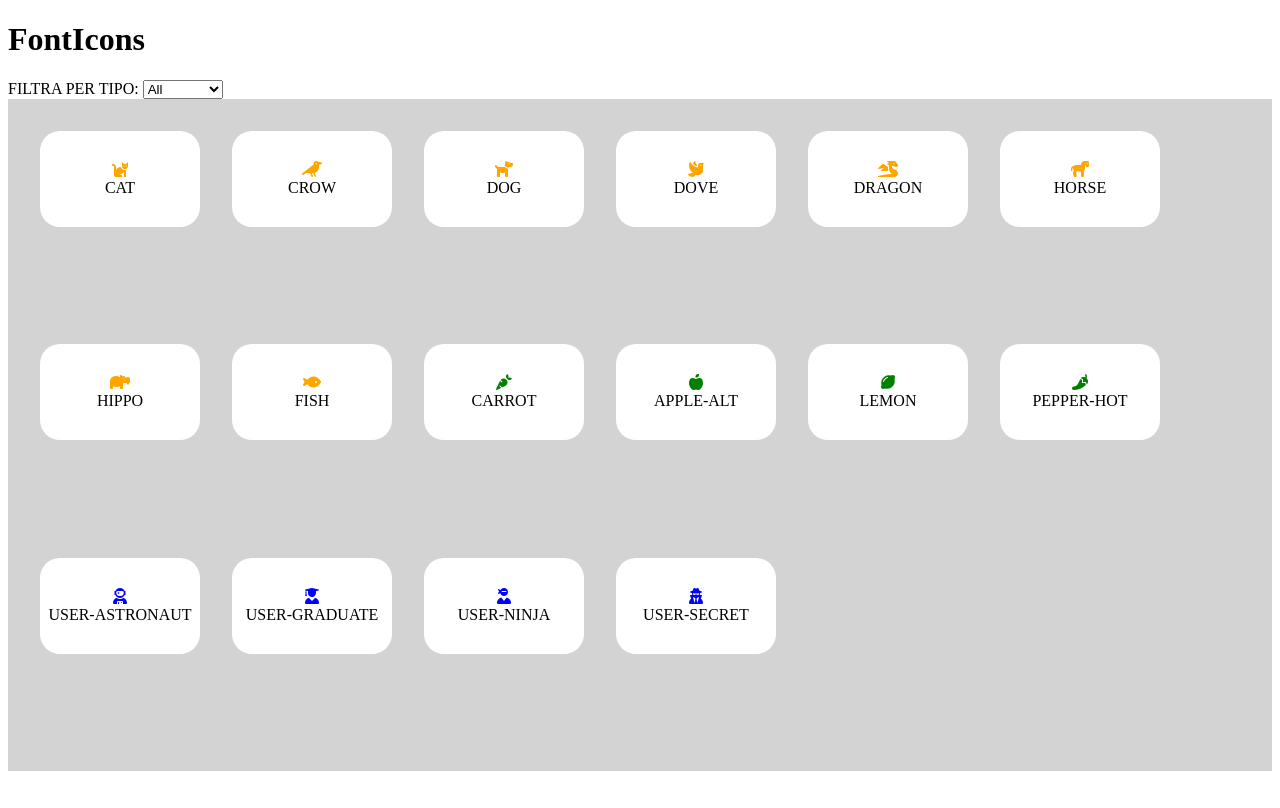
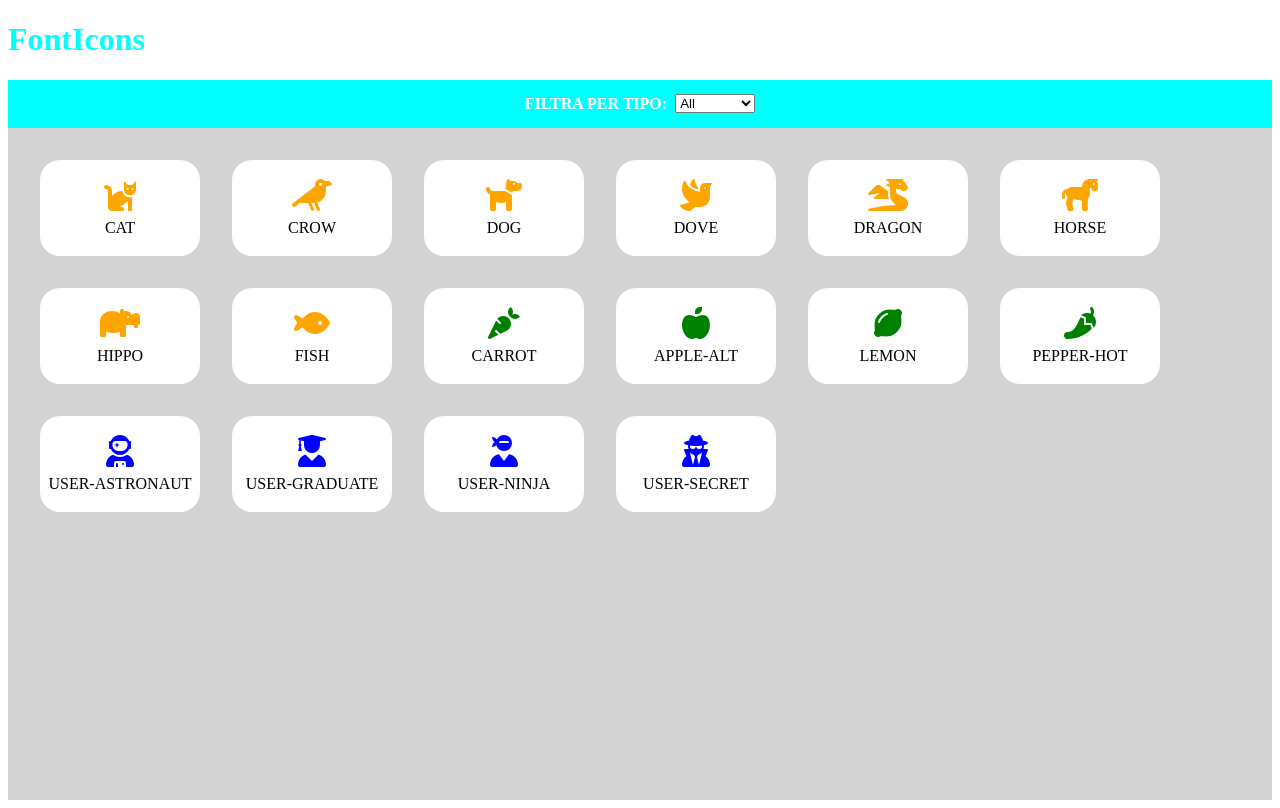
Before and after one commit to Marzio95/js-es6-icons, a plain HTML site: page index.html in a window 1280 px wide. Drawn offline with Linux system fonts and the light colour scheme.

Commit message:
sistemo il layout ed implemento in commento il metodo dei tutor

```diff
--- a/css/style.css
+++ b/css/style.css
@@ -4,6 +4,7 @@
     padding: 1rem;
     display: flex;
     flex-wrap: wrap;
+    align-content: flex-start;
 }
 
 .card{
@@ -17,3 +18,27 @@
     background-color: white;
     border-radius: 20px;
 }
+
+nav{
+    background-color: aqua;
+    height: 3rem;
+    display: flex;
+    justify-content: center;
+    align-items: center;
+}
+
+h1{
+    color: aqua;
+    font-family: serif;
+}
+
+.icons{
+    font-size: 2rem;
+    margin-bottom: 8px;
+}
+
+label{
+    color: white;
+    font-weight: 700;
+    margin-right: 8px;
+}
--- a/js/script.js
+++ b/js/script.js
@@ -133,11 +133,10 @@ function creaCarte(arrayArgomento, conteinitoreArgomento) {
     arrayArgomento.forEach(element => {
 
         let card = document.createElement('div');
+        card.classList.add('card')
         card.innerHTML =
-            `<div class="card">
-    <div style="color:${element.color}"><i class="${element.prefix + 'solid'} ${element.prefix + element.name}"></i></div>
-    <div>${element.name.toUpperCase()}</div>
-    </div>`;
+            `<div style="color:${element.color}"><i class="${element.prefix + 'solid'} ${element.prefix + element.name} icons"></i></div>
+            <div>${element.name.toUpperCase()}</div>`;
 
     conteinitoreArgomento.append(card);
 
@@ -166,3 +165,30 @@ inputTipoIcone.addEventListener('change', function () {
         creaCarte(arrayOggettiIcone, contenitoreIcone);
     }
 });
+
+
+
+
+/*
+inputTipoIcone.addEventListener("change", function () {
+    const iconsTypeSelected = this.value;
+
+    //console.log(iconsTypeSelected);
+
+    if (iconsTypeSelected != "all") {
+      const filteredIcons = arrayOggettiIcone.filter((elementoArrayOggettiIcone) => {
+        if (elementoArrayOggettiIcone.type == iconsTypeSelected) {
+          return true;
+        }
+      });
+
+      //filteredIcons
+
+      //stampo solo l'array di icone che ho filtrato
+      insertIcons(filteredIcons, iconsContainer);
+    } else {
+      // stampo tutte le icone
+      insertIcons(icons, iconsContainer);
+    }
+  });
+  */
```
Also changed, not shown: index.html (+1 -1 lines).
